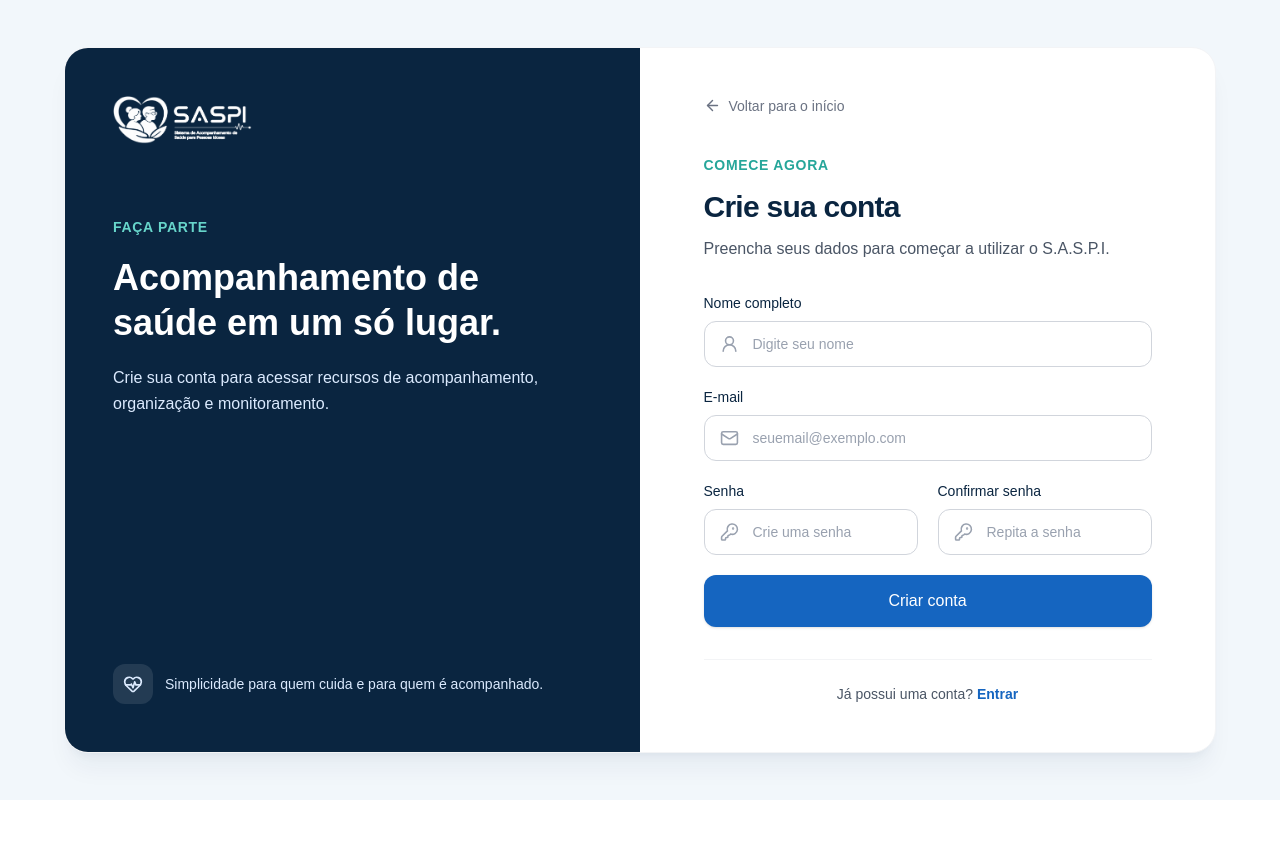
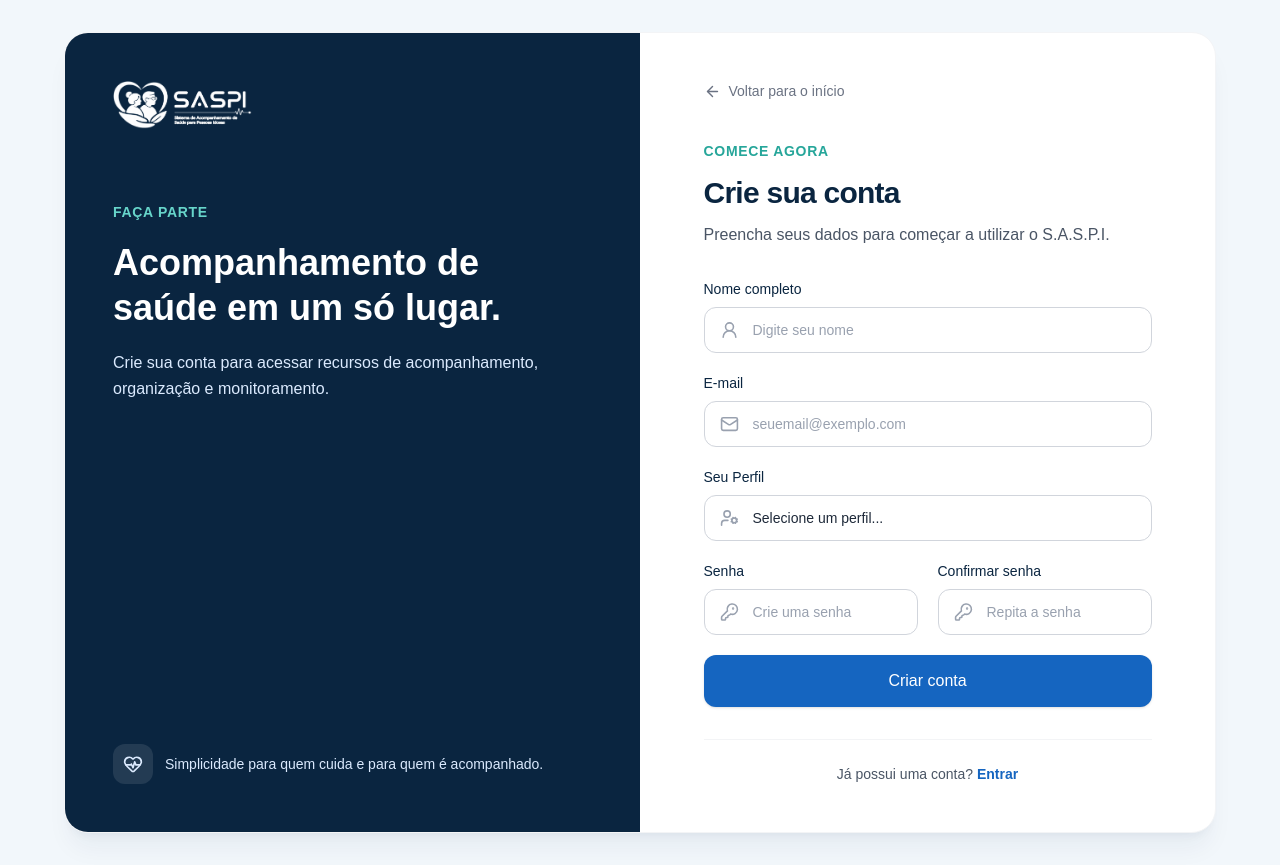
Before and after one commit to MiguelHelen/S.A.S.P.I-Sistema-de-Acompanhamento-de-Saude-para-Pessoas-Idosas-, a Next.js app: page /cadastro in a window 1280 px wide. Before the commit the page ends 800 px from the top, so only its background shows below. Built offline with nearby package versions, Linux system fonts and the light colour scheme.

Commit message:
feat(auth): conecta formulario de cadastro com api de usuarios

```diff
--- a/src/app/cadastro/page.tsx
+++ b/src/app/cadastro/page.tsx
@@ -1,12 +1,81 @@
+"use client";
+
+import { useState } from "react";
+import { useRouter } from "next/navigation";
 import Link from "next/link";
-import { ArrowLeft, HeartPulse, KeyRound, Mail, UserRound } from "lucide-react";
+import { ArrowLeft, HeartPulse, KeyRound, Mail, UserRound, Loader2, UserCog } from "lucide-react";
 import Image from "next/image";
 
 export default function Cadastro() {
+  const router = useRouter();
+
+  // Estados dos campos do formulário
+  const [nome, setNome] = useState("");
+  const [email, setEmail] = useState("");
+  const [senha, setSenha] = useState("");
+  const [confirmarSenha, setConfirmarSenha] = useState("");
+  const [perfil, setPerfil] = useState("");
+
+  // Estados de controle
+  const [loading, setLoading] = useState(false);
+  const [erro, setErro] = useState("");
+
+  async function handleCadastro(e: React.FormEvent) {
+    e.preventDefault();
+    setErro("");
+
+    // Validações básicas
+    if (senha !== confirmarSenha) {
+      setErro("As senhas não coincidem.");
+      return;
+    }
+
+    if (!perfil) {
+      setErro("Por favor, selecione um perfil de usuário.");
+      return;
+    }
+
+    setLoading(true);
+
+    try {
+      // ATENÇÃO: O backend exige um clinica_id.
+      // Para testes, estamos enviando um UUID fictício ou você precisará pegar um real do seu banco.
+      const payload = {
+        nome,
+        email,
+        senha,
+        perfil,
+        clinica_id: "00000000-0000-0000-0000-000000000000" // Altere para o ID de uma clínica real do seu banco depois
+      };
+
+      const res = await fetch("https://perfect-bravery-production-5ce7.up.railway.app/usuario", {
+        method: "POST",
+        headers: {
+          "Content-Type": "application/json",
+        },
+        body: JSON.stringify(payload),
+      });
+
+      if (!res.ok) {
+        const errorData = await res.json();
+        throw new Error(errorData.message || "Erro ao criar conta. Verifique os dados.");
+      }
+
+      // Deu certo! Redireciona para o login
+      router.push("/login");
+
+    } catch (error: any) {
+      setErro(error.message);
+    } finally {
+      setLoading(false);
+    }
+  }
+
   return (
     <main className="min-h-screen bg-[#F2F7FB] px-4 py-8 md:px-8">
       <div className="mx-auto flex min-h-[calc(100vh-4rem)] max-w-6xl items-center justify-center">
         <div className="grid w-full overflow-hidden rounded-3xl border border-gray-100 bg-white shadow-xl shadow-blue-950/5 lg:grid-cols-2">
+
           {/* Área institucional */}
           <section className="relative hidden overflow-hidden bg-[#0A2540] p-12 text-white lg:flex lg:flex-col lg:justify-between">
             <div>
@@ -16,31 +85,26 @@ export default function Cadastro() {
                   alt="S.A.S.P.I."
                   width={180}
                   height={48}
-                  className="h-12 w-auto brightness-0 invert"
+                  style={{ width: "auto" }}
+                  className="h-12 brightness-0 invert"
                 />
               </Link>
-
               <div className="mt-16">
                 <span className="text-sm font-semibold uppercase tracking-wider text-[#67D5CA]">
                   Faça parte
                 </span>
-
                 <h1 className="mt-4 max-w-md text-4xl font-bold leading-tight">
                   Acompanhamento de saúde em um só lugar.
                 </h1>
-
                 <p className="mt-5 max-w-md leading-relaxed text-blue-100">
-                  Crie sua conta para acessar recursos de acompanhamento,
-                  organização e monitoramento.
+                  Crie sua conta para acessar recursos de acompanhamento, organização e monitoramento.
                 </p>
               </div>
             </div>
-
             <div className="flex items-center gap-3 text-sm text-blue-100">
               <div className="flex h-10 w-10 items-center justify-center rounded-xl bg-white/10">
                 <HeartPulse size={20} />
               </div>
-
               <p>Simplicidade para quem cuida e para quem é acompanhado.</p>
             </div>
           </section>
@@ -62,40 +126,40 @@ export default function Cadastro() {
                   alt="S.A.S.P.I."
                   width={165}
                   height={44}
-                  className="mb-8 h-11 w-auto lg:hidden"
+                  style={{ width: "auto" }}
+                  className="mb-8 h-11 lg:hidden"
                 />
-
                 <span className="text-sm font-semibold uppercase tracking-wider text-[#26A69A]">
                   Comece agora
                 </span>
-
                 <h2 className="mt-3 text-3xl font-bold tracking-tight text-[#0A2540]">
                   Crie sua conta
                 </h2>
-
                 <p className="mt-3 text-gray-600">
                   Preencha seus dados para começar a utilizar o S.A.S.P.I.
                 </p>
               </div>
 
-              <form className="mt-8 space-y-5">
+              <form onSubmit={handleCadastro} className="mt-8 space-y-5">
+
+                {erro && (
+                  <div className="rounded-xl bg-red-50 p-4 text-sm font-medium text-red-600">
+                    {erro}
+                  </div>
+                )}
+
                 <div>
-                  <label
-                    htmlFor="nome"
-                    className="mb-2 block text-sm font-medium text-[#0A2540]"
-                  >
+                  <label htmlFor="nome" className="mb-2 block text-sm font-medium text-[#0A2540]">
                     Nome completo
                   </label>
-
                   <div className="relative">
-                    <UserRound
-                      size={19}
-                      className="absolute left-4 top-1/2 -translate-y-1/2 text-gray-400"
-                    />
-
+                    <UserRound size={19} className="absolute left-4 top-1/2 -translate-y-1/2 text-gray-400" />
                     <input
                       id="nome"
                       type="text"
+                      required
+                      value={nome}
+                      onChange={(e) => setNome(e.target.value)}
                       placeholder="Digite seu nome"
                       className="w-full rounded-xl border border-gray-300 py-3 pl-12 pr-4 text-sm text-gray-800 placeholder:text-gray-400 outline-none transition focus:border-[#1565C0] focus:ring-4 focus:ring-[#1565C0]/10"
                     />
@@ -103,46 +167,59 @@ export default function Cadastro() {
                 </div>
 
                 <div>
-                  <label
-                    htmlFor="email"
-                    className="mb-2 block text-sm font-medium text-[#0A2540]"
-                  >
+                  <label htmlFor="email" className="mb-2 block text-sm font-medium text-[#0A2540]">
                     E-mail
                   </label>
-
                   <div className="relative">
-                    <Mail
-                      size={19}
-                      className="absolute left-4 top-1/2 -translate-y-1/2 text-gray-400"
-                    />
-
+                    <Mail size={19} className="absolute left-4 top-1/2 -translate-y-1/2 text-gray-400" />
                     <input
                       id="email"
                       type="email"
+                      required
+                      value={email}
+                      onChange={(e) => setEmail(e.target.value)}
                       placeholder="seuemail@exemplo.com"
                       className="w-full rounded-xl border border-gray-300 py-3 pl-12 pr-4 text-sm text-gray-800 placeholder:text-gray-400 outline-none transition focus:border-[#1565C0] focus:ring-4 focus:ring-[#1565C0]/10"
                     />
                   </div>
                 </div>
 
+                <div>
+                  <label htmlFor="perfil" className="mb-2 block text-sm font-medium text-[#0A2540]">
+                    Seu Perfil
+                  </label>
+                  <div className="relative">
+                    <UserCog size={19} className="absolute left-4 top-1/2 -translate-y-1/2 text-gray-400" />
+                    <select
+                      id="perfil"
+                      required
+                      value={perfil}
+                      onChange={(e) => setPerfil(e.target.value)}
+                      className="w-full appearance-none rounded-xl border border-gray-300 bg-white py-3 pl-12 pr-4 text-sm text-gray-800 outline-none transition focus:border-[#1565C0] focus:ring-4 focus:ring-[#1565C0]/10"
+                    >
+                      <option value="" disabled>Selecione um perfil...</option>
+                      <option value="FAMILIAR">Familiar</option>
+                      <option value="CUIDADOR">Cuidador</option>
+                      <option value="ENFERMEIRO">Enfermeiro</option>
+                      <option value="MEDICO">Médico</option>
+                    </select>
+                  </div>
+                </div>
+
                 <div className="grid gap-5 sm:grid-cols-2">
                   <div>
-                    <label
-                      htmlFor="senha"
-                      className="mb-2 block text-sm font-medium text-[#0A2540]"
-                    >
+                    <label htmlFor="senha" className="mb-2 block text-sm font-medium text-[#0A2540]">
                       Senha
                     </label>
-
                     <div className="relative">
-                      <KeyRound
-                        size={19}
-                        className="absolute left-4 top-1/2 -translate-y-1/2 text-gray-400"
-                      />
-
+                      <KeyRound size={19} className="absolute left-4 top-1/2 -translate-y-1/2 text-gray-400" />
                       <input
                         id="senha"
                         type="password"
+                        required
+                        minLength={6}
+                        value={senha}
+                        onChange={(e) => setSenha(e.target.value)}
                         placeholder="Crie uma senha"
                         className="w-full rounded-xl border border-gray-300 py-3 pl-12 pr-4 text-sm text-gray-800 placeholder:text-gray-400 outline-none transition focus:border-[#1565C0] focus:ring-4 focus:ring-[#1565C0]/10"
                       />
@@ -150,22 +227,17 @@ export default function Cadastro() {
                   </div>
 
                   <div>
-                    <label
-                      htmlFor="confirmarSenha"
-                      className="mb-2 block text-sm font-medium text-[#0A2540]"
-                    >
+                    <label htmlFor="confirmarSenha" className="mb-2 block text-sm font-medium text-[#0A2540]">
                       Confirmar senha
                     </label>
-
                     <div className="relative">
-                      <KeyRound
-                        size={19}
-                        className="absolute left-4 top-1/2 -translate-y-1/2 text-gray-400"
-                      />
-
+                      <KeyRound size={19} className="absolute left-4 top-1/2 -translate-y-1/2 text-gray-400" />
                       <input
                         id="confirmarSenha"
                         type="password"
+                        required
+                        value={confirmarSenha}
+                        onChange={(e) => setConfirmarSenha(e.target.value)}
                         placeholder="Repita a senha"
                         className="w-full rounded-xl border border-gray-300 py-3 pl-12 pr-4 text-sm text-gray-800 placeholder:text-gray-400 outline-none transition focus:border-[#1565C0] focus:ring-4 focus:ring-[#1565C0]/10"
                       />
@@ -174,20 +246,18 @@ export default function Cadastro() {
                 </div>
 
                 <button
-                  type="button"
-                  className="w-full rounded-xl bg-[#1565C0] px-5 py-3.5 font-medium text-white shadow-sm transition hover:-translate-y-0.5 hover:bg-[#0A2540] hover:shadow-md"
+                  type="submit"
+                  disabled={loading}
+                  className="flex w-full items-center justify-center gap-2 rounded-xl bg-[#1565C0] px-5 py-3.5 font-medium text-white shadow-sm transition hover:-translate-y-0.5 hover:bg-[#0A2540] hover:shadow-md disabled:cursor-not-allowed disabled:opacity-70 disabled:hover:translate-y-0"
                 >
-                  Criar conta
+                  {loading ? <Loader2 size={20} className="animate-spin" /> : "Criar conta"}
                 </button>
               </form>
 
               <div className="mt-8 border-t border-gray-100 pt-6 text-center">
                 <p className="text-sm text-gray-600">
                   Já possui uma conta?{" "}
-                  <Link
-                    href="/login"
-                    className="font-semibold text-[#1565C0] hover:underline"
-                  >
+                  <Link href="/login" className="font-semibold text-[#1565C0] hover:underline">
                     Entrar
                   </Link>
                 </p>
```
